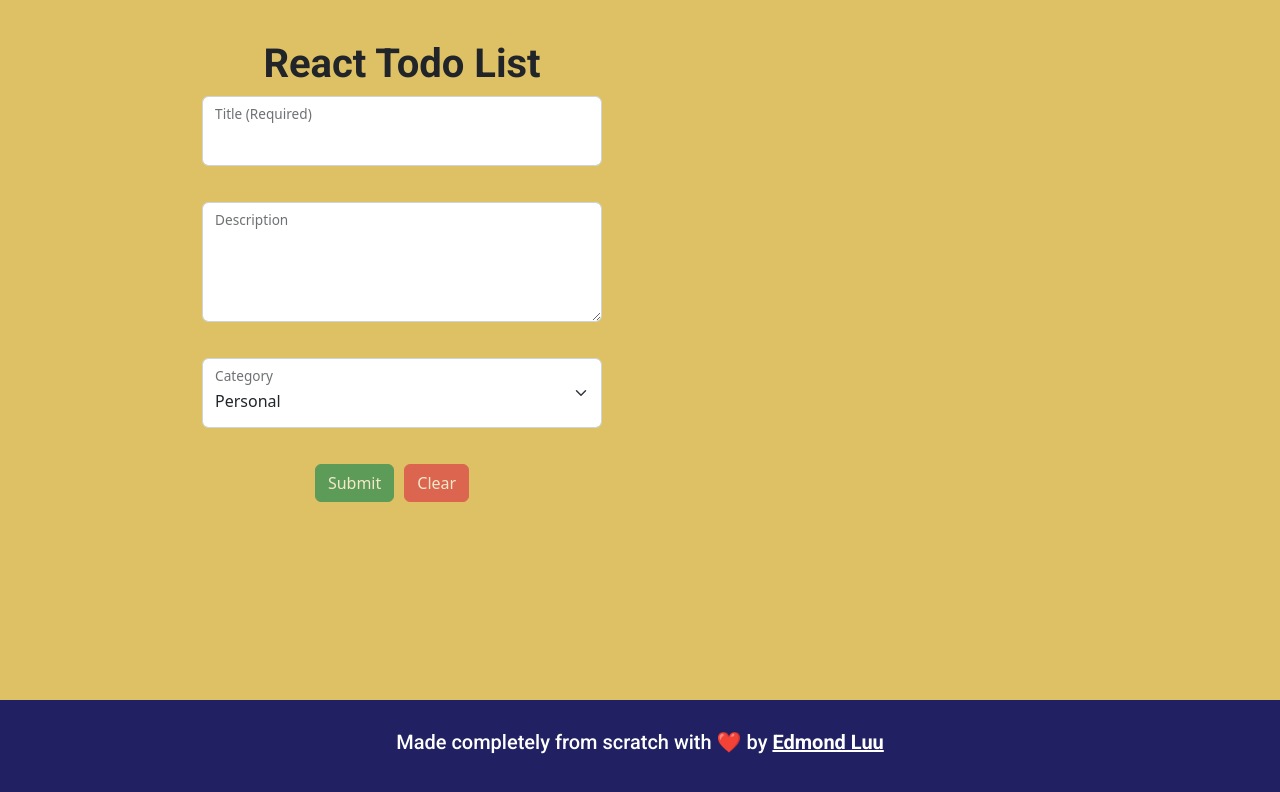
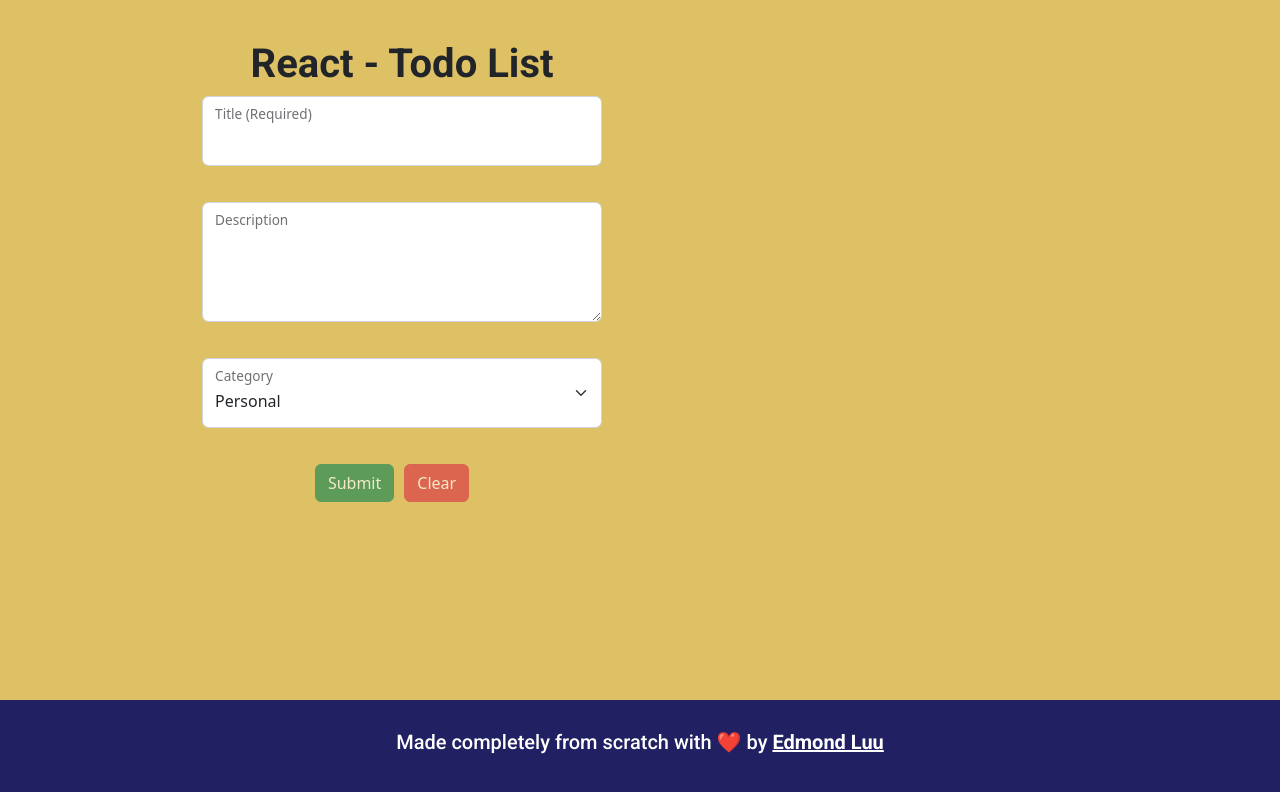
Before and after one commit to Edmond-Luu/react-todo-list, a React (Create React App) app: page / in a window 1280 px wide. Shown: the top 792 px of the page. Built offline with nearby package versions, Linux system fonts and the light colour scheme.

Commit message:
Update Form.js

```diff
--- a/src/Form.js
+++ b/src/Form.js
@@ -5,7 +5,7 @@ export default function Form(props) {
     return (
         <div>
             <form>
-            <h1>React Todo List</h1>
+            <h1>React - Todo List</h1>
                 <div className="form-floating">
                     <input type="text" className="form-control" id="floatingInput" onChange={props.handleChange} name="title" value={props.listData.title} />
                     <label htmlFor="floatingInput">Title (Required)</label>
```
